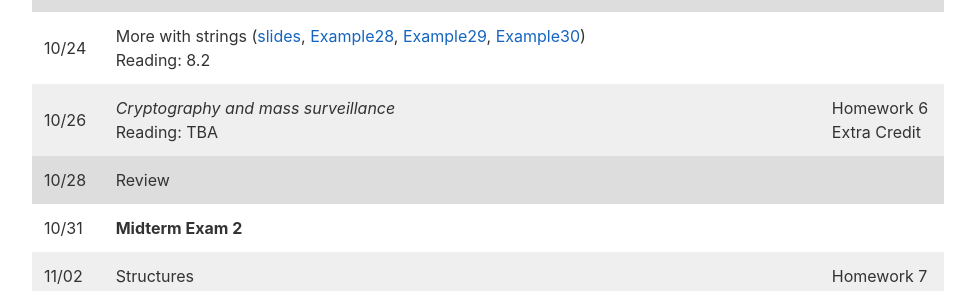
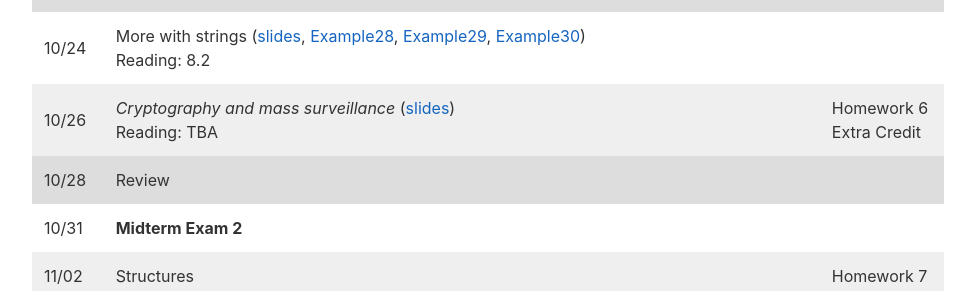
Before and after one commit to jacksonjw12/mbannister.github.io, a Jekyll site: the page built from _teaching/10-f16/index.md, in a window 1280 px wide and 900 px high, scrolled down 4165 px. Shown: the part 162-453 px from the top of the window, without its empty margins (152-1127 px from the left). Built offline with Jekyll 4.4.1, drawn with Linux system fonts in a browser that asks for light colours.

Commit message:
Add slides

```diff
--- a/_teaching/10-f16/index.md
+++ b/_teaching/10-f16/index.md
@@ -127,8 +127,8 @@ All exams will be closed-note, closed-book, closed-computer, closed-calculator a
 10/17 | <del>Arrays</del> <ins>Call-by-reference</ins> ([slides](Slides/Lecture12.pdf), [Example18](//github.com/mbannister/mbannister.github.io/blob/master/_teaching/10-f16/Code/Example18.cpp), [Example19](//github.com/mbannister/mbannister.github.io/blob/master/_teaching/10-f16/Code/Example19.cpp), [Example20](//github.com/mbannister/mbannister.github.io/blob/master/_teaching/10-f16/Code/Example20.cpp), [Example21](//github.com/mbannister/mbannister.github.io/blob/master/_teaching/10-f16/Code/Example21.cpp))<br/>Reading: 5.2; Skim: 4.6, 5.1 | <!-- Week 5; Lab: Functions, Scope, Reference -->
 10/19 | Arrays and algorithms on arrays ([slides](Slides/Lecture13.pdf), [Example22](//github.com/mbannister/mbannister.github.io/blob/master/_teaching/10-f16/Code/Example22.cpp), [Example23](//github.com/mbannister/mbannister.github.io/blob/master/_teaching/10-f16/Code/Example23.cpp), [Example24](//github.com/mbannister/mbannister.github.io/blob/master/_teaching/10-f16/Code/Example24.cpp), [Example25](//github.com/mbannister/mbannister.github.io/blob/master/_teaching/10-f16/Code/Example25.cpp))<br/>Reading: 7.1, 7.2 | [Homework 5](Homework/Homework05.html)
 10/21 | Strings and the ASCII character encoding ([slides](Slides/Lecture14.pdf), [Example26](//github.com/mbannister/mbannister.github.io/blob/master/_teaching/10-f16/Code/Example26.cpp), [Example27](//github.com/mbannister/mbannister.github.io/blob/master/_teaching/10-f16/Code/Example27.cpp))<br/>Reading: 8.1 |
-10/24 | More with strings ([slides](Slides/Lecture14.pdf), [Example28](//github.com/mbannister/mbannister.github.io/blob/master/_teaching/10-f16/Code/Example28.cpp), [Example29](//github.com/mbannister/mbannister.github.io/blob/master/_teaching/10-f16/Code/Example29.cpp),  [Example30](//github.com/mbannister/mbannister.github.io/blob/master/_teaching/10-f16/Code/Example30.cpp))<br/>Reading: 8.2 |  <!-- Week 6; Lab: Arrays -->
-10/26 | _Cryptography and mass surveillance_<br/>Reading: TBA | Homework 6<br/>Extra Credit
+10/24 | More with strings ([slides](Slides/Lecture15.pdf), [Example28](//github.com/mbannister/mbannister.github.io/blob/master/_teaching/10-f16/Code/Example28.cpp), [Example29](//github.com/mbannister/mbannister.github.io/blob/master/_teaching/10-f16/Code/Example29.cpp),  [Example30](//github.com/mbannister/mbannister.github.io/blob/master/_teaching/10-f16/Code/Example30.cpp))<br/>Reading: 8.2 |  <!-- Week 6; Lab: Arrays -->
+10/26 | _Cryptography and mass surveillance_ ([slides](Slides/Lecture16.pdf))<br/>Reading: TBA | Homework 6<br/>Extra Credit
 10/28 | Review |
 10/31 | __Midterm Exam 2__  | <!-- Week 7; Lab: Strings -->
 11/02 | Structures | Homework 7
```
Also changed, not shown: 2 other files.
